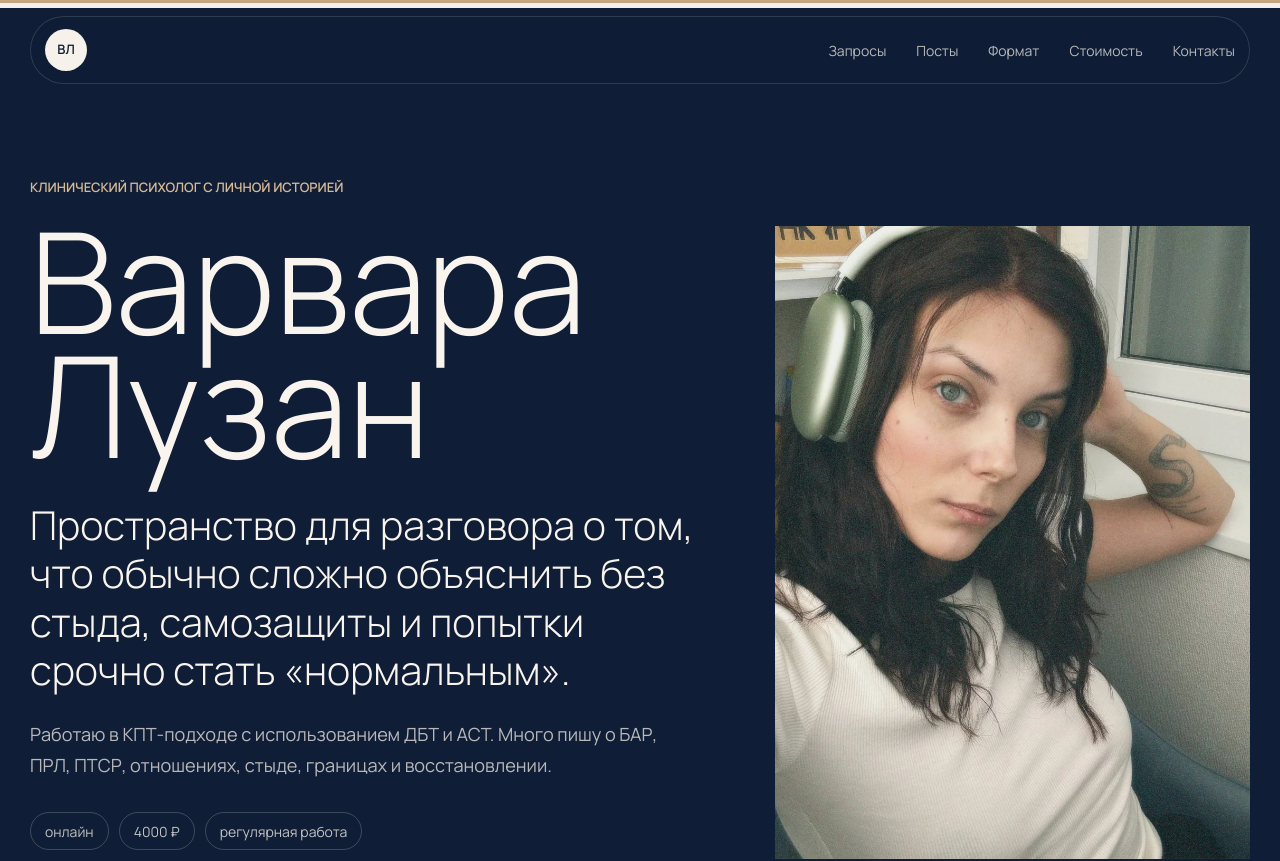
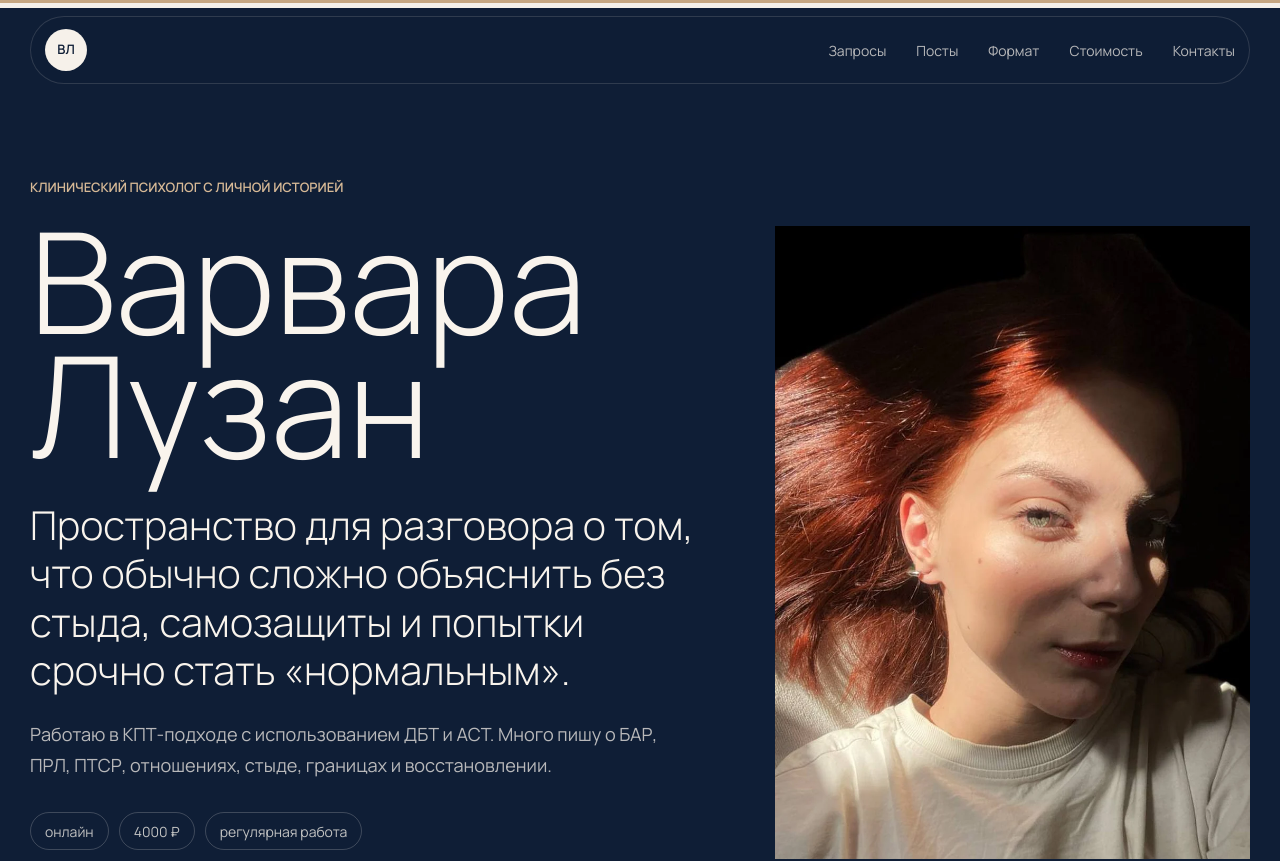
Before and after one commit to barbarakaracharova/barbarakaracharova.github.io, a React (Vite) app: page / in a window 1280 px wide. Shown: the top 861 px of the page. Built offline with nearby package versions, Linux system fonts and the light colour scheme.

Commit message:
Use preferred portrait as hero image

```diff
--- a/src/styles.css
+++ b/src/styles.css
@@ -260,7 +260,7 @@ p {
 
 .hero-image {
   aspect-ratio: 3 / 4;
-  object-position: 48% 42%;
+  object-position: 52% 38%;
 }
 
 .hero-caption {
```
Also changed, not shown: public/images/hero.webp, public/images/og.jpg.
